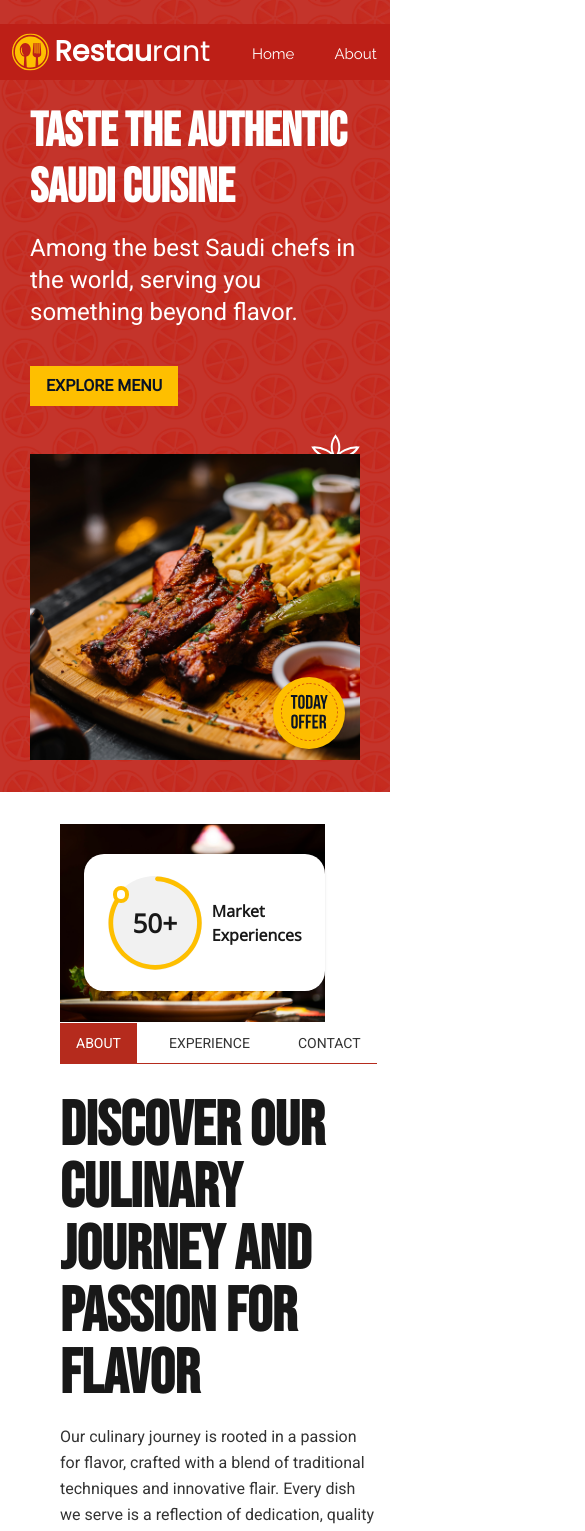
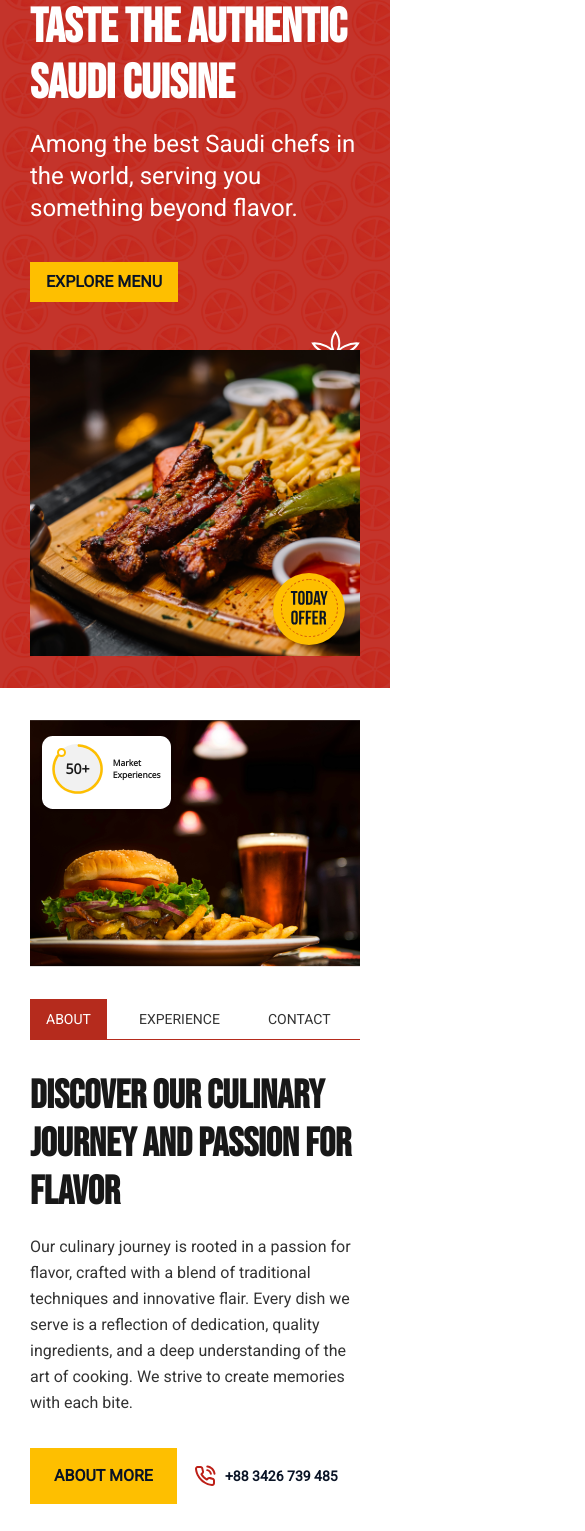
Before and after one commit to Abdullah149081/Restaurant-project, a Next.js app: page / in a window 390 px wide. Shown: the top 1531 px of the page, 585 px wide, since content can reach past the window. Built offline with nearby package versions, Linux system fonts and the light colour scheme.

Commit message:
:hammer: Refactor About component layout and styles; enhance AboutBanner design and add responsive background image

```diff
--- a/src/app/(common-pages)/(home)/about/About.tsx
+++ b/src/app/(common-pages)/(home)/about/About.tsx
@@ -1,8 +1,8 @@
 "use client";
 
-import Container from "@/components/ui/container";
 import assets from "@/assets";
 import { Button } from "@/components/ui/button";
+import Container from "@/components/ui/container";
 import Image from "next/image";
 import { useState } from "react";
 import AboutBanner from "./AboutBanner";
@@ -52,10 +52,10 @@ const About = () => {
 
   return (
     <Container className="r-my">
-      <div className="flex flex-col items-start justify-between gap-8 lg:flex-row lg:gap-0">
+      <div className="flex flex-col items-start justify-between gap-8 lg:flex-row lg:gap-20">
         <AboutBanner />
-        {/*  */}
-        <div className="flex flex-col items-start justify-start gap-8 lg:w-[624px]">
+
+        <div className="flex flex-col items-start justify-start gap-8 lg:mt-0 lg:w-[624px]">
           <div className="flex items-center justify-start gap-4 self-stretch border-b border-[#b52b1d]">
             {buttonTabs.map((tab) => (
               <Button
@@ -73,7 +73,7 @@ const About = () => {
           </div>
 
           <div className="flex flex-col gap-[18px]">
-            <h2 className="font-bebas_Neue text-[62px] font-bold leading-[62px] text-[#181818]">
+            <h2 className="font-bebas_Neue text-[40px] font-bold leading-[48px] text-[#181818] lg:text-[62px] lg:leading-[62px]">
               {tabContent[activeTab].title}
             </h2>
             <p className="font-roboto text-base font-normal leading-relaxed text-[#333333]">
@@ -81,18 +81,18 @@ const About = () => {
             </p>
           </div>
 
-          <div className="flex items-start justify-start gap-8 self-stretch">
+          <div className="flex items-start justify-start gap-4 self-stretch lg:gap-8">
             <div>
               <Button className="h-full px-6 py-4">About More</Button>
             </div>
-            <div className="flex items-center justify-center gap-2 py-4 pr-6">
+            <div className="flex items-center justify-center gap-2 py-4 lg:pr-6">
               <Image
                 src={assets.svgs.callAlt}
                 alt="callAlt"
                 width={24}
                 height={24}
               />
-              <div className="text-center font-roboto text-lg font-bold uppercase leading-normal text-[#091325]">
+              <div className="text-center font-roboto text-sm font-bold uppercase leading-normal text-[#091325] lg:text-lg">
                 +88 3426 739 485
               </div>
             </div>
--- a/src/app/(common-pages)/(home)/about/AboutBanner.tsx
+++ b/src/app/(common-pages)/(home)/about/AboutBanner.tsx
@@ -3,29 +3,21 @@ import Image from "next/image";
 
 const AboutBanner = () => {
   return (
-    <div className="relative lg:w-[617px]">
-      <div className="absolute inset-0 -z-10">
-        <Image
-          src={assets.images.Banner1}
-          alt="Banner1"
-          width={617}
-          height={460}
-        />
-      </div>
-      <div className="ml-6 mt-[30.25px] h-[136.75px] w-[241.17px] rounded-[20px] bg-white p-[22px] shadow">
+    <div className="r-about-banner-img h-[460px] w-full flex-[1]">
+      <div className="ml-3 mt-4 h-[73.14px] w-[128.99px] rounded-[10.70px] bg-white p-2 shadow lg:ml-6 lg:mt-[30.25px] lg:h-[136.75px] lg:w-[241.17px] lg:rounded-[20px] lg:p-[22px]">
         <div className="flex items-center justify-center gap-2.5">
-          <div className="relative flex h-[94.21px] w-[94.21px] items-center justify-center rounded-full bg-[#f1f1f1]">
+          <div className="relative flex size-[50.39px] items-center justify-center rounded-full bg-[#f1f1f1] lg:size-[94.21px]">
             <div className="absolute inset-0">
               <div className="relative">
                 <Image src={assets.svgs.circleYellow} alt="circleYellow" />
-                <div className="absolute left-[5px] top-2.5 h-[16.38px] w-[16.38px] rounded-full border-4 border-[#febf00] bg-white" />
+                <div className="absolute left-[5px] top-1 size-[8.76px] rounded-full border-2 border-[#febf00] bg-white lg:top-2.5 lg:h-[16.38px] lg:w-[16.38px] lg:border-4" />
               </div>
             </div>
-            <div className="flex items-center justify-center font-open_Sans text-[26px] font-bold leading-[30.16px] text-[#181818]">
+            <div className="flex items-center justify-center font-open_Sans text-sm font-bold leading-none text-[#181818] lg:text-[26px] lg:leading-[30.16px]">
               50+
             </div>
           </div>
-          <div className="font-open_Sans text-base font-semibold leading-normal text-[#181818]">
+          <div className="font-open_Sans text-[8.56px] font-semibold leading-3 text-[#181818] lg:text-base lg:leading-normal">
             Market <br />
             Experiences
           </div>
--- a/src/app/(common-pages)/(home)/page.tsx
+++ b/src/app/(common-pages)/(home)/page.tsx
@@ -1,5 +1,5 @@
 import Banner from "@/components/shared/Header/Banner";
-import Container from "@/components/ui/container";
+
 import About from "./about/About";
 
 const Page = () => {
@@ -8,9 +8,7 @@ const Page = () => {
       <div className="relative">
         <Banner />
       </div>
-      <Container className="r-my">
-        <About />
-      </Container>
+      <About />
     </div>
   );
 };
--- a/src/components/shared/Header/Header.tsx
+++ b/src/components/shared/Header/Header.tsx
@@ -39,7 +39,7 @@ const Header = async () => {
     },
   ];
   return (
-    <Container className="sticky top-0 z-50 bg-res-primary">
+    <Container className="sticky top-0 z-50 hidden bg-res-primary lg:block">
       {/* logo */}
       <div className="relative z-0 my-6 flex items-center justify-between py-2">
         <div className="flex items-center justify-start gap-[60px]">
--- a/src/styles/utilities.css
+++ b/src/styles/utilities.css
@@ -7,4 +7,16 @@
     background-size: cover;
     background-repeat: no-repeat;
   }
+  .r-about-banner-img {
+    background-image: url("../assets/images/banner1.png");
+    background-size: cover;
+    background-repeat: no-repeat;
+    padding-bottom: 0;
+
+    @media screen and (max-width: 768px) {
+      background-image: url("../assets/images/banner1_mobile.png");
+      padding-bottom: 158px;
+      background-size: auto;
+    }
+  }
 }
```
Also changed, not shown: src/assets/images/banner1_mobile.png (added).
